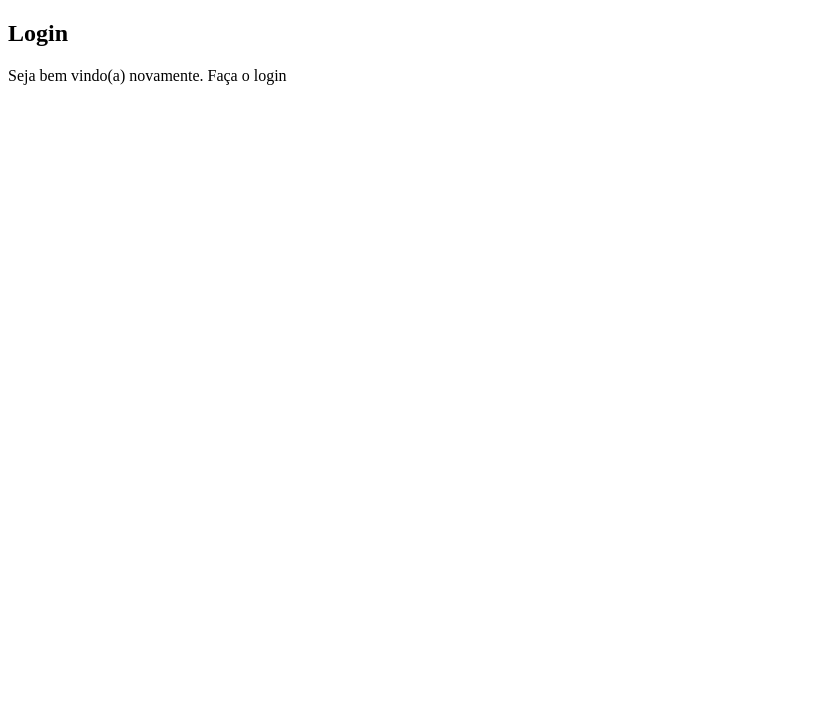
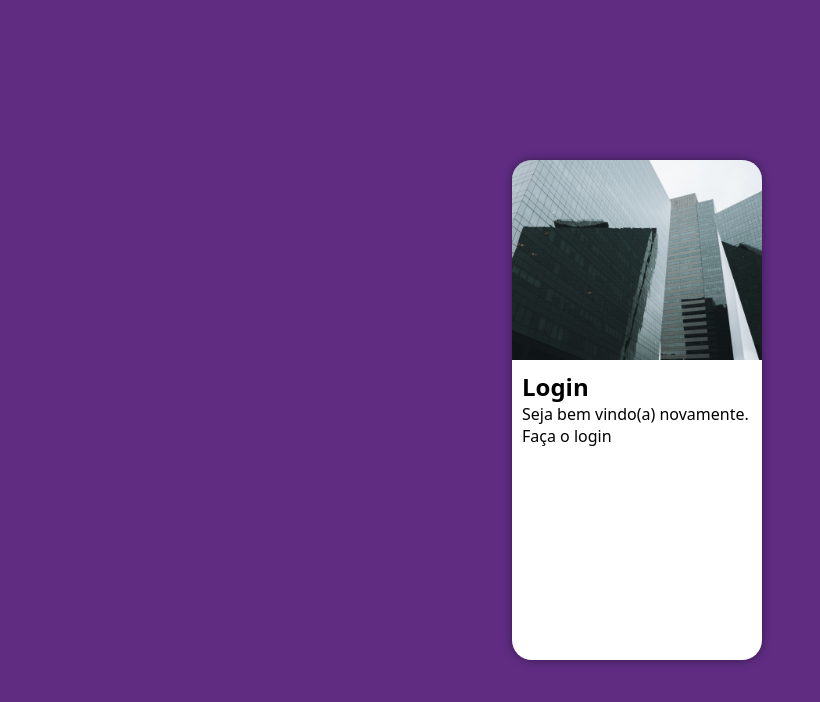
Before and after one commit to ZenonKurtzDev/projeto-login, a plain HTML site: page index.html in a window 1280 px wide. Shown: the whole page, without its empty margins (0-820 px from the left). Drawn offline with Linux system fonts and the light colour scheme.

Commit message:
ajustando a imagem

```diff
--- a/estilos/style.css
+++ b/estilos/style.css
@@ -6,3 +6,54 @@
  Lilás: #5f2c82
 
 */
+
+*{
+    font-family: system-ui, -apple-system, BlinkMacSystemFont, 'Segoe UI', Roboto, Oxygen, Ubuntu, Cantarell, 'Open Sans', 'Helvetica Neue', sans-serif;
+
+    padding: 0px;
+    margin: 0px;
+    box-sizing: border-box;
+
+}
+
+
+body, html{
+    background-color: #5f2c82;
+    height: 100vh;
+    width: 100vw;
+}
+
+main {
+    position: relative;
+    height: 100vh;
+    width: 100vw;
+}
+
+section#login {
+
+     position: absolute;
+     top: 20%;
+     left: 40%;
+     transform: translate(-50% -50%);
+     background-color: white;
+     width: 250px;
+     height: 500px;
+     border-radius: 20px;
+     overflow: hidden;
+     box-shadow: 0px 0px 10px rgba(0, 0, 0, 0.412);
+
+
+
+}
+
+    section#login > div#imagem{
+        display: block;
+        background: #5f2c82 url(../imagens/pexels-vinícius-estevão-2896034.jpg) no-repeat; background-size: cover;
+        background-position: left bottom;
+        height: 200px;
+    }
+
+    section#login > div#formulario{
+        display: block;
+        padding: 10px;
+    }
```
Also changed, not shown: index.html (+5 -0 lines).
